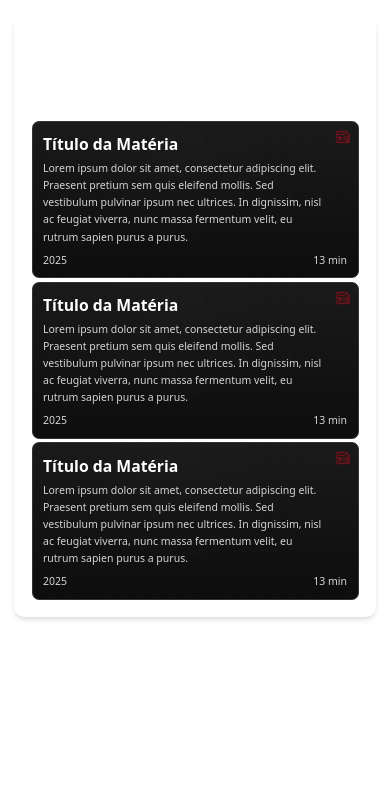
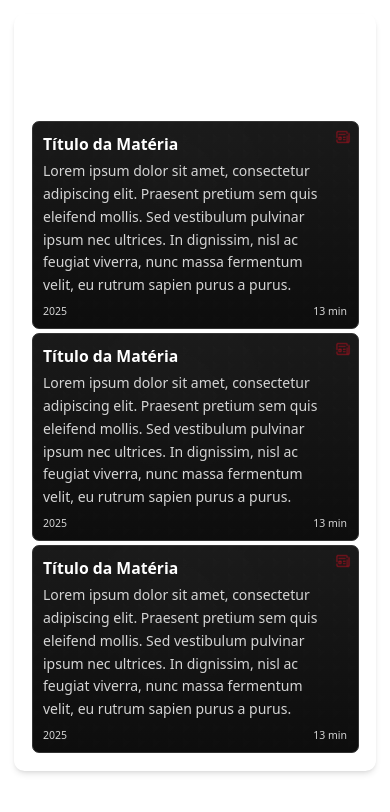
Before and after one commit to vladsm007/port, a Next.js app: page /articles in a window 390 px wide. Shown: the top 812 px of the page. Built offline with nearby package versions, Linux system fonts and the light colour scheme; a web font is replaced by a local one.

Commit message:
chore:ajustes na responsividade

```diff
--- a/src/app/components/cardInfoExp/CardInfoExp.js
+++ b/src/app/components/cardInfoExp/CardInfoExp.js
@@ -16,7 +16,7 @@ const CardInfoExp = ({
               <h6 className="text-lg sm:text-xl lg:text-2xl font-bold text-white mb-1 sm:mb-2">
                 {title}
               </h6>
-              <p className="text-xs sm:text-sm text-neutral-300 leading-relaxed mb-2">
+              <p className="md:text-xs sm:text-sm text-neutral-300 leading-relaxed">
                 {text}
               </p>
               <p className="text-xs sm:text-sm text-neutral-300">
--- a/src/app/components/itemTool/ItemTool.js
+++ b/src/app/components/itemTool/ItemTool.js
@@ -16,7 +16,7 @@ const ItemTool = ({
             <Image
               src={toolImage}
               alt="Link para a ferramenta"
-              className="sm:w-[100px] sm:h-[100px]"
+              className="sm:w-[100px] sm:h-[100px] md:w-[70px] md:h-[70px] "
               />
           </div>
 
--- a/src/app/components/thoughtsInfo/ThoughtsInfo.js
+++ b/src/app/components/thoughtsInfo/ThoughtsInfo.js
@@ -12,17 +12,17 @@ const ThoughtsInfo = ({
 }) => {
   return (
     <Link href={href} passHref>
-        <div className="metal-texture metal-ruby-effect rounded-lg m-1 sm:m-3 p-3 sm:p-4 relative min-h-[120px] sm:h-40 lg:h-45 transition duration-200 ease-in-out flex flex-col">
+        <div className="metal-texture metal-ruby-effect rounded-lg m-1 sm:m-3 p-3 sm:p-4 md:pb-2 relative min-h-[120px] sm:h-40 lg:h-45 transition duration-200 ease-in-out flex flex-col">
             <div className="flex-grow pr-6">
               <h6 className="text-lg sm:text-xl lg:text-2xl font-bold text-white mb-1 sm:mb-2">
                 {title}
               </h6>
-              <p className="text-xs sm:text-sm text-neutral-300 leading-relaxed">
+              <p className="md:text-xs sm:text-sm text-neutral-300 leading-relaxed">
                 {text}
               </p>
             </div>
 
-            <div className='flex justify-between items-end mt-auto pt-2'>
+            <div className='flex justify-between items-end pt-2'>
               <p className="text-xs sm:text-sm text-neutral-300 m-0">{date}</p>
               <p className="text-xs sm:text-sm text-neutral-300 m-0">{readingTime}</p>
             </div>
```
